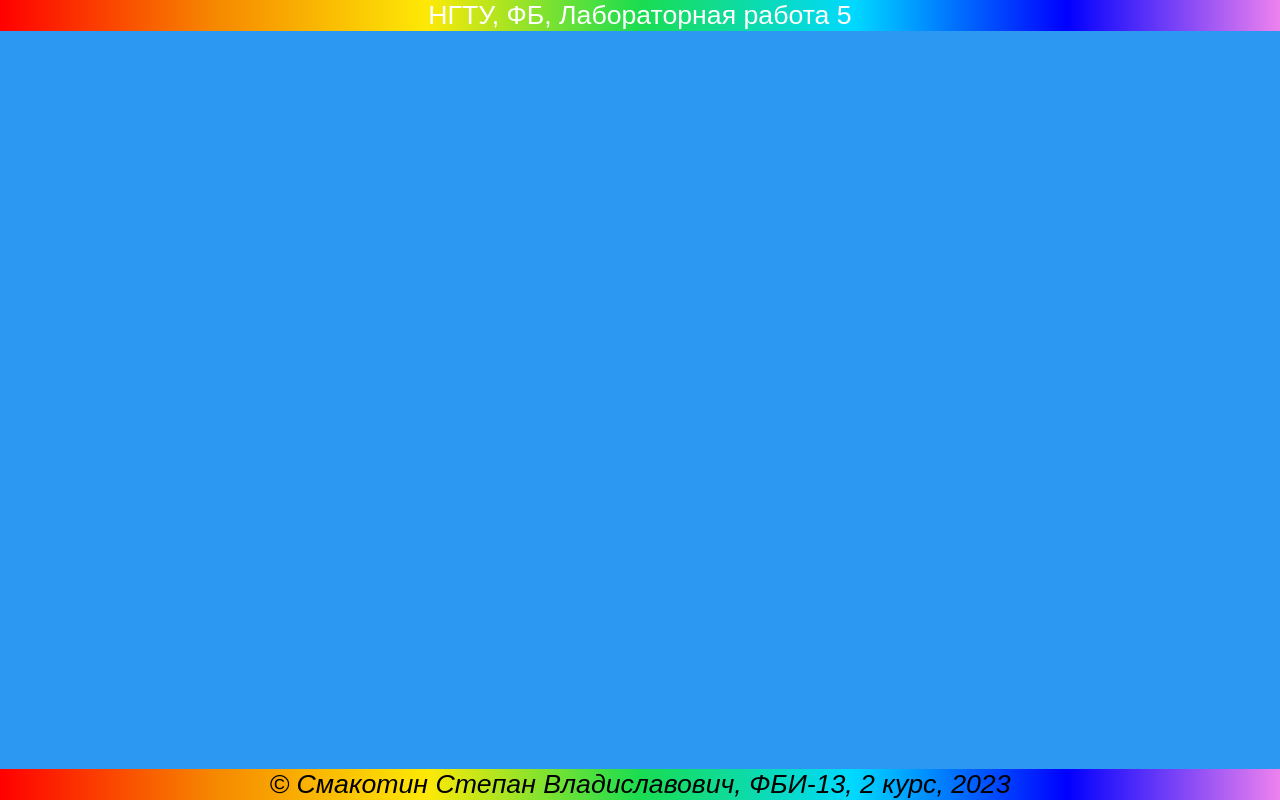
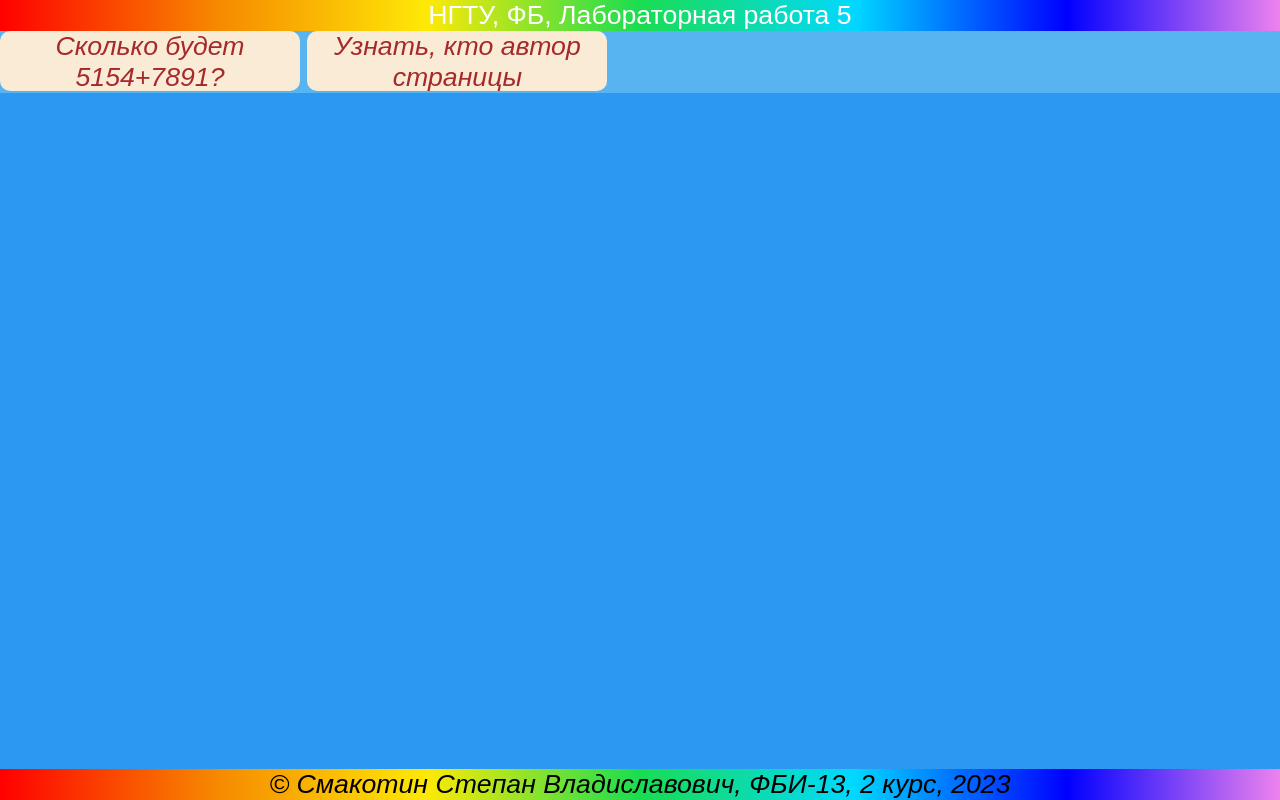
Before and after one commit to sm4kotins/1laba, a plain HTML site: page lab5.html in a window 1280 px wide. Drawn offline with Linux system fonts and the light colour scheme.

Commit message:
Вывод суммы

```diff
--- a/lab5.html
+++ b/lab5.html
@@ -6,7 +6,28 @@
     <meta name="viewport" content="width=device-width, initial-scale=1.0">
     <title>Смакотин Степан Владиславович. Лабораторная 5</title>
     <link rel="stylesheet" href="main.css">
-</head>
+    <script>
+        function showSum() {
+            let a = 5154
+            let b = 7891
+            let result = a + b;
+            alert ('Сумма ' + a + ' и ' + b + ' равна '   + result);
+        }
+
+    </script>
+    <style>
+        .message {
+            cursor: pointer;
+            height: 60px;
+            width: 300px;
+            background-color: antiquewhite;
+            border: 1px;
+            border-radius: 10px;
+            display: inline-block;
+            text-align: center;
+            color: brown;
+        }
+    </style>
 
 <body>
     <header>
@@ -14,6 +35,8 @@
     </header>
 
     <main>
+        <div class="message" onclick="showSum()">Сколько будет 5154+7891?</div>
+        <div class="message">Узнать, кто автор страницы</div>
     </main>
 
     <footer>
```
